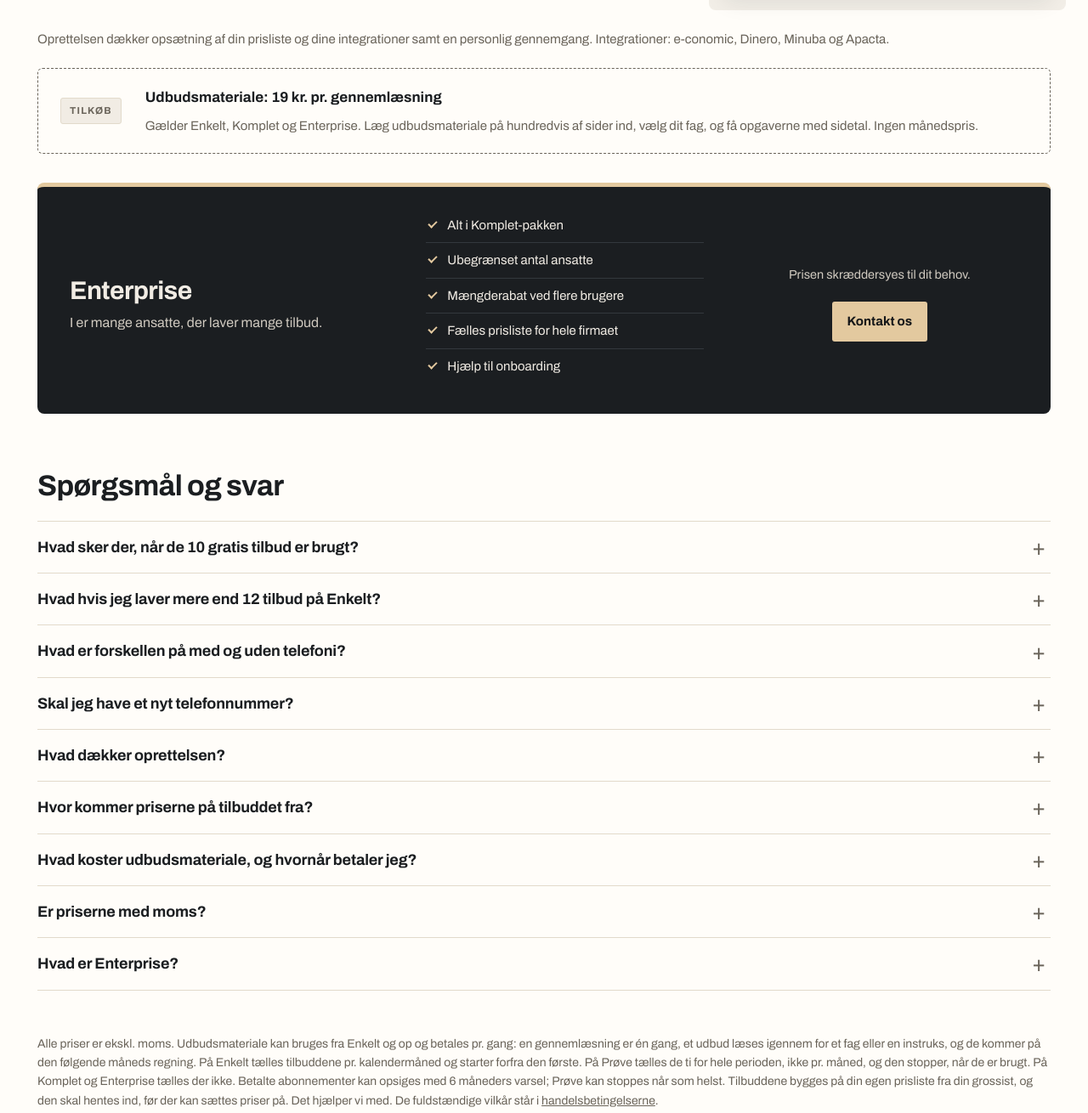
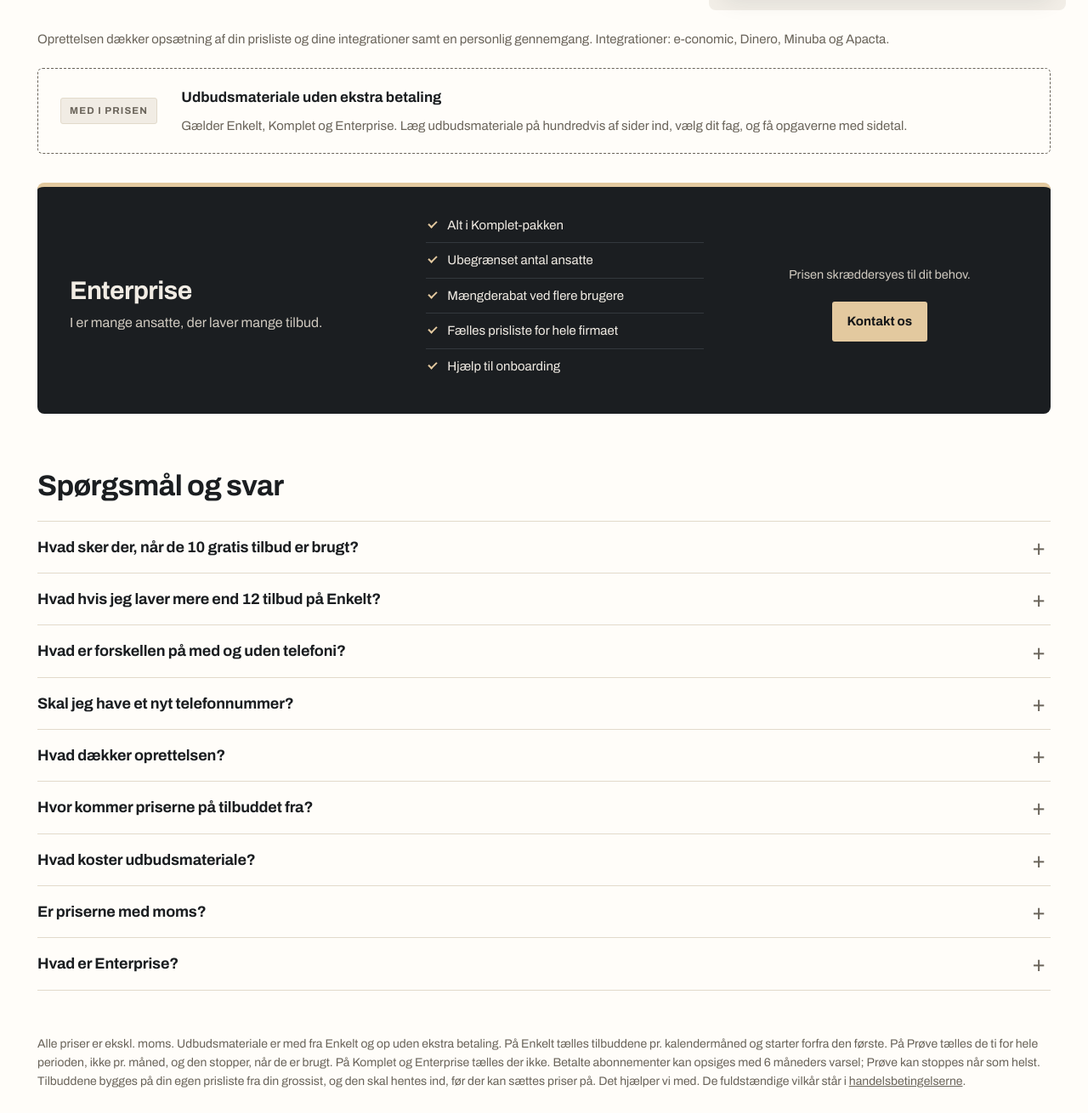
Before and after one commit to TeleMakker-ApS/telemakker-hjemmeside, a plain HTML site: page priser/index.html in a window 1280 px wide. Shown: the part 1060-2370 px from the top of the page at 85% size. Drawn offline with Linux system fonts and the light colour scheme.

Commit message:
Udbudsmateriale er gratis fra Enkelt og op
Kasper 18. november 2026: "Det skal ikke koste noget med at uploade
udbudsmaterialer alligevel", om gennemlaesningen "Ja, helt gratis", og
"Ja" til teksten. Prissiden: striben, spoergsmaalet og det med smaat.
Handelsbetingelserne 4.2 og 4.3, ny dato.

Co-Authored-By: Claude Opus 5.5 <noreply@anthropic.com>

```diff
--- a/priser/index.html
+++ b/priser/index.html
@@ -206,9 +206,9 @@ a{color:inherit}
   .pakke__hvem,.pakke__opstart{min-height:0}
 }
 
-/* UDBUDSMATERIALE. Kasper 15. oktober 2026: 19 kr. pr. gennemlæsning, og
-   ikke et abonnement man tilkøber. Staar i én stribe under kortene, saa
-   det er tydeligt, at det ikke er med i månedsprisen. */
+/* UDBUDSMATERIALE. Gratis fra 18. november 2026, Kasper: "Ja, helt gratis".
+   Foer 19 kr. pr. gennemlaesning. Staar stadig i sin egen stribe under kortene,
+   saa det er tydeligt, at det er med fra Enkelt og op. */
 .fodnote-sek{padding:22px 0 0}
 .fodnote{margin:0;color:var(--daempet);font-size:15px}
 .tilkoeb-sek{padding:22px 0 0}
@@ -424,10 +424,10 @@ a{color:inherit}
 <section class="tilkoeb-sek">
   <div class="ramme">
     <div class="tilkoeb">
-      <span class="tilkoeb__maerke">Tilkøb</span>
-      <b>Udbudsmateriale: 19 kr. pr. gennemlæsning</b>
+      <span class="tilkoeb__maerke">Med i prisen</span>
+      <b>Udbudsmateriale uden ekstra betaling</b>
       <p>Gælder Enkelt, Komplet og Enterprise. Læg udbudsmateriale på hundredvis af sider ind,
-        vælg dit fag, og få opgaverne med sidetal. Ingen månedspris.</p>
+        vælg dit fag, og få opgaverne med sidetal.</p>
     </div>
   </div>
 </section>
@@ -483,8 +483,8 @@ a{color:inherit}
         <p>Fra din egen prisliste fra din grossist. Den skal hentes ind, før vi kan sætte priser på, og det hjælper vi med. Tilbuddet får dine priser og dit logo.</p>
       </details>
       <details>
-        <summary>Hvad koster udbudsmateriale, og hvornår betaler jeg?</summary>
-        <p>19 kr. pr. gennemlæsning og ingen månedspris. Det gælder Enkelt, Komplet og Enterprise. Et udbud, der læses igennem for ét fag eller én instruks, er én gennemlæsning, og beløbet kommer på den følgende måneds regning.</p>
+        <summary>Hvad koster udbudsmateriale?</summary>
+        <p>Ingenting ud over abonnementet. Udbudsmateriale er med på Enkelt, Komplet og Enterprise og kommer ikke på regningen.</p>
       </details>
       <details>
         <summary>Er priserne med moms?</summary>
@@ -500,7 +500,7 @@ a{color:inherit}
 
 <section class="note">
   <div class="ramme">
-    <p class="smaat">Alle priser er ekskl. moms. Udbudsmateriale kan bruges fra Enkelt og op og betales pr. gang: en gennemlæsning er én gang, et udbud læses igennem for et fag eller en instruks, og de kommer på den følgende måneds regning. På Enkelt tælles tilbuddene
+    <p class="smaat">Alle priser er ekskl. moms. Udbudsmateriale er med fra Enkelt og op uden ekstra betaling. På Enkelt tælles tilbuddene
       pr. kalendermåned og starter forfra den første. På Prøve tælles de ti
       for hele perioden, ikke pr. måned, og den stopper, når de er brugt.
       På Komplet og Enterprise tælles der ikke.
```
Also changed, not shown: juridisk/handelsbetingelser/index.html (+3 -3 lines).
